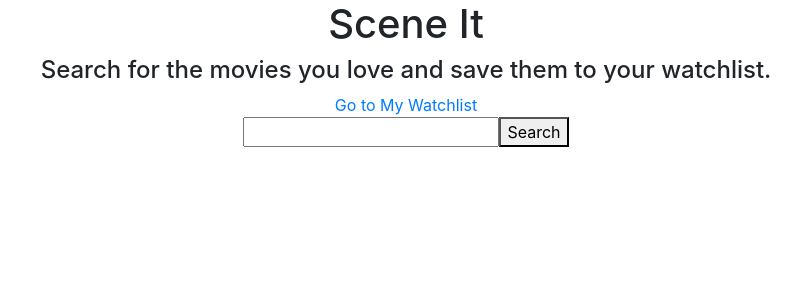
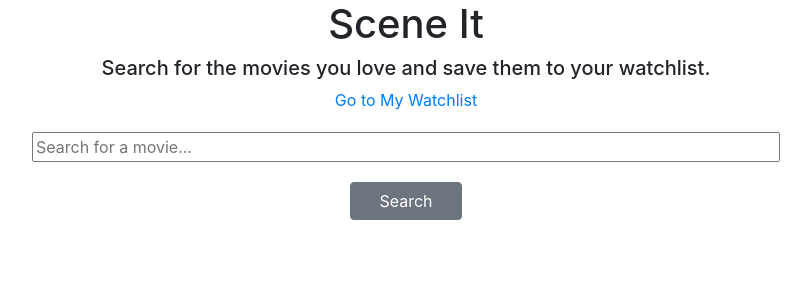
Before and after one commit to grrtvnlw/React-Scene-It, a React (Create React App) app: page / in a window 1280 px wide. Shown: the top 300 px of the page, without its empty margins (234-1045 px from the left). Built offline with nearby package versions, Linux system fonts and the light colour scheme.

Commit message:
Updated search form styles

```diff
--- a/src/components/MovieCard.js
+++ b/src/components/MovieCard.js
@@ -1,4 +1,4 @@
-import React, { useState, useEffect } from 'react'
+import React from 'react'
 import 'bootstrap/dist/css/bootstrap.css'
 import { Card, Col, Button } from 'react-bootstrap'
 import styles from './MovieCard.module.css';
--- a/src/components/Search.js
+++ b/src/components/Search.js
@@ -1,7 +1,7 @@
 import React, { Component } from 'react'
 import MovieCard from './MovieCard';
 import styles from './Search.module.css';
-import { Container, Row } from 'react-bootstrap'
+import { Container, Row, Button } from 'react-bootstrap'
 import { Link } from 'react-router-dom'
 
 export default class Search extends Component {
@@ -38,11 +38,11 @@ export default class Search extends Component {
     return (
       <div>
         <h1>Scene It</h1>
-        <h4>Search for the movies you love and save them to your watchlist.</h4>
+        <h5>Search for the movies you love and save them to your watchlist.</h5>
         <Link to='/watchlist'>Go to My Watchlist</Link>
         <form onSubmit={ this.handleFormSubmit }>
-          <input type="text" id="search" name="search" value={ this.state.movieName } onChange={ this.handleChange }></input>
-          <button type="submit">Search</button>
+          <input type="text" id="search" name="search" value={ this.state.movieName } onChange={ this.handleChange } placeholder="Search for a movie..."></input>
+          <Button type="submit" variant="secondary">Search</Button>
         </form>
         <Container className={styles.movieDiv}>
           <Row>
--- a/src/components/Search.module.css
+++ b/src/components/Search.module.css
@@ -1,3 +1,17 @@
 .movieDiv {
   margin-top: 50px;
 }
+
+form {
+  display: flex;
+  flex-direction: column;
+  width: 60%;
+  margin: 10px auto;
+  padding: 10px;
+}
+
+form button {
+  width: 15%;
+  margin: 0 auto;
+  margin-top: 20px;
+}
```
